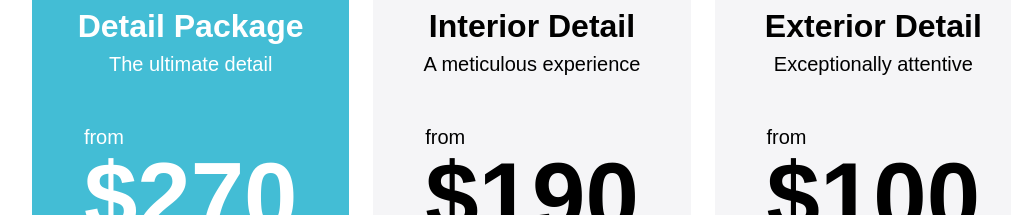
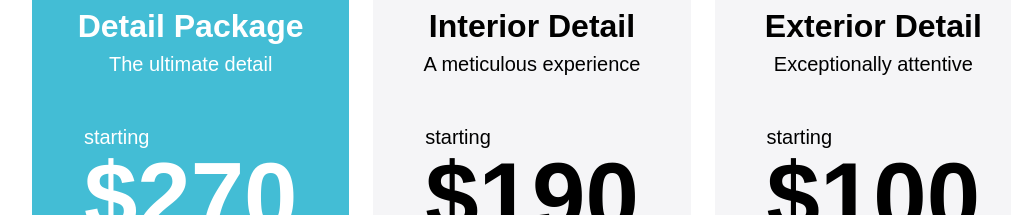
Before and after one commit to jisanjung/beclean, a website built with Vite: page index.html in a window 1280 px wide. Shown: the part 2800-3015 px from the top of the page, without its empty margins (108-1119 px from the left). Built offline with nearby package versions, Linux system fonts and the light colour scheme.

Commit message:
change "from" to "starting" in pricing

```diff
--- a/index.html
+++ b/index.html
@@ -134,7 +134,7 @@
               </div>
               <div class="price flex justify-center">
                 <div class="relative">
-                  <p class="text">from</p>
+                  <p class="text">starting</p>
                   <h2 class="title-lg">$270</h2>
                 </div>
               </div>
@@ -193,7 +193,7 @@
               </div>
               <div class="price flex justify-center">
                 <div class="relative">
-                  <p class="text">from</p>
+                  <p class="text">starting</p>
                   <h2 class="title-lg">$190</h2>
                 </div>
               </div>
@@ -254,7 +254,7 @@
               </div>
               <div class="price flex justify-center">
                 <div class="relative">
-                  <p class="text">from</p>
+                  <p class="text">starting</p>
                   <h2 class="title-lg">$100</h2>
                 </div>
               </div>
```
